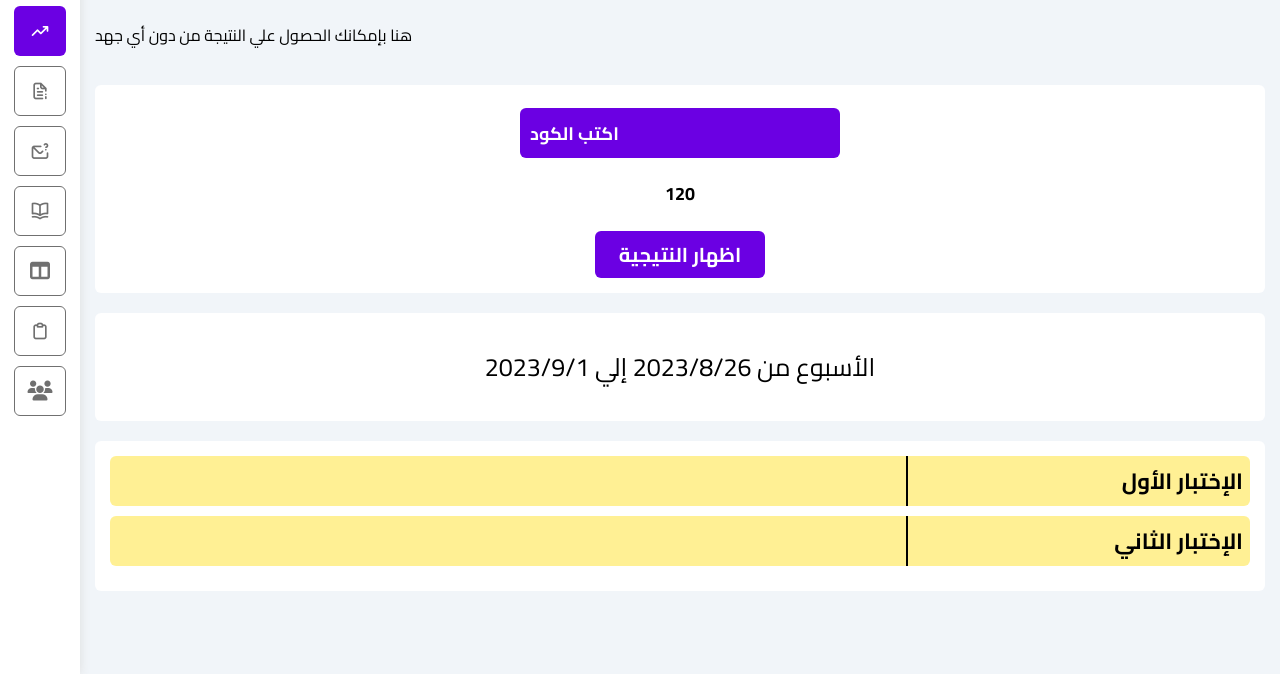
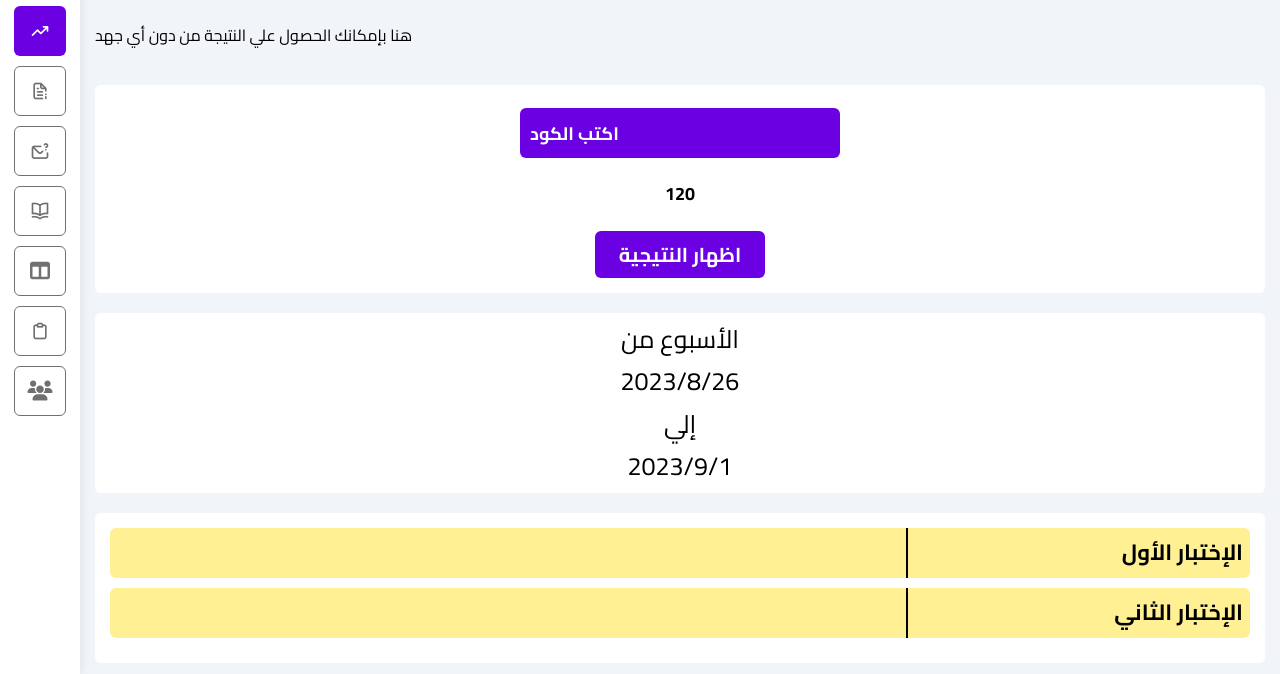
Before and after one commit to xPecoz/Math-Jewel, a plain HTML site: page exams/paper.html in a window 1280 px wide. Shown: the part 126-800 px from the top of the page. Drawn offline with nearby package versions, Linux system fonts and the light colour scheme; a web font is replaced by a local one.

Commit message:
Add files via upload

```diff
--- a/exams/paper.html
+++ b/exams/paper.html
@@ -105,15 +105,20 @@
             <div class="class time">120</div>
             <button>اظهار النتيجية</button>
           </div>
-          <div class="exam-form" style="margin-top: 20px">
+          <div class="exam-form" style="margin-top: 20px; padding: 5px">
             <p
               style="
                 font-size: 25px;
                 color: var(--black-color);
                 text-align: center;
+                line-height: 1.7;
+                margin: 0;
               "
             >
-              الأسبوع من 2023/8/26 إلي 2023/9/1
+              الأسبوع من<br />
+              2023/8/26<br />
+              إلي<br />
+              2023/9/1
             </p>
           </div>
           <div class="exam-2">
```
